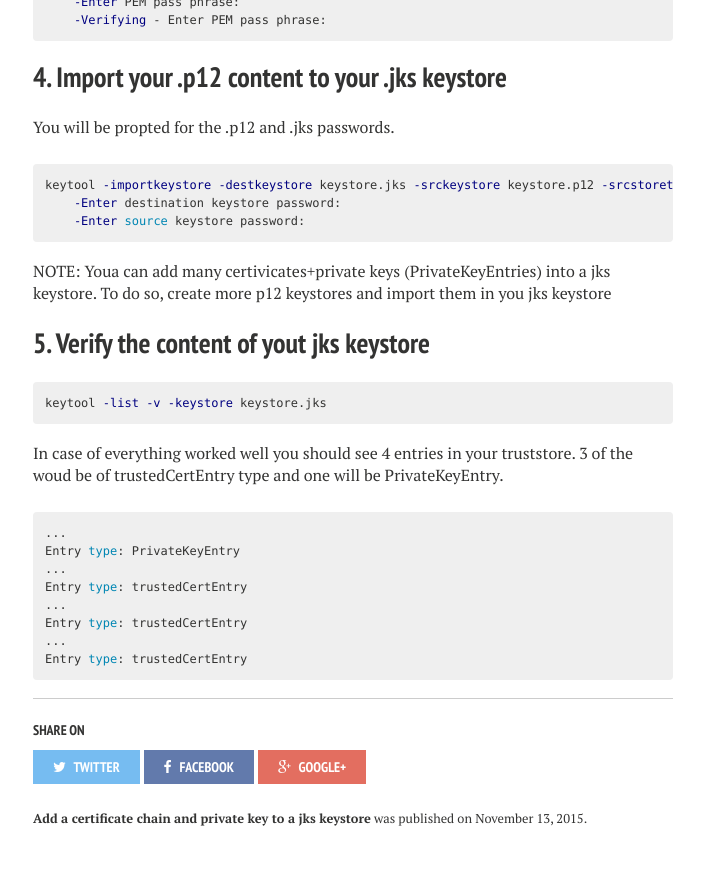
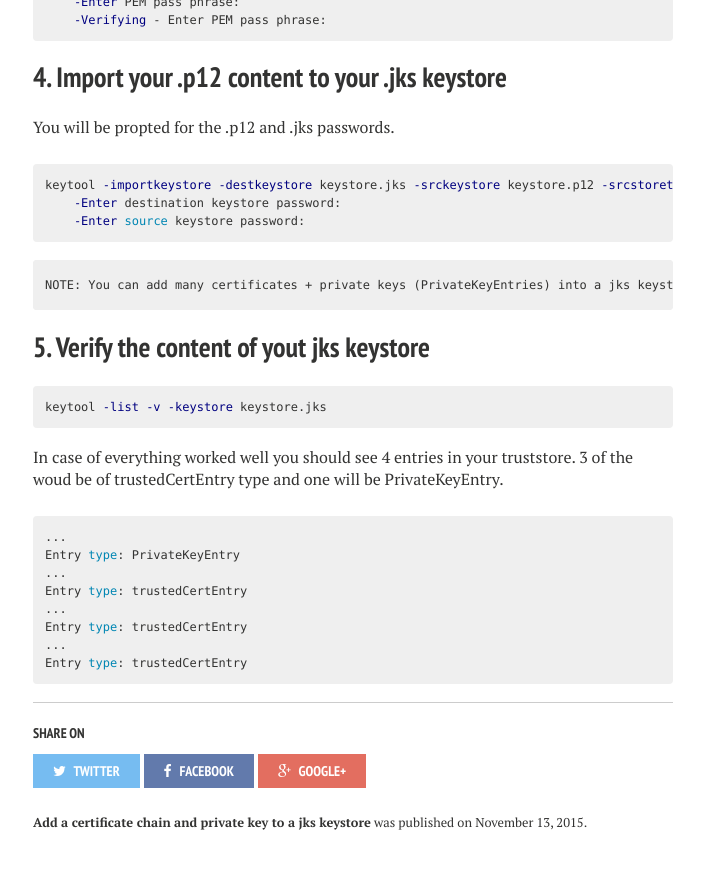
Before and after one commit to andreisid/andreisid.github.io, a Jekyll site: the page built from _posts/2015-11-13-add-a-certificate-chain-and-private-key-to-a-jks-keystore.markdown, in a window 1280 px wide and 900 px high, scrolled down 1988 px. Shown: the top 869 px of the window, without its empty margins (287-991 px from the left). Built offline with Jekyll 4.4.1, drawn with Linux system fonts in a browser that asks for light colours; nearby versions of some CDN libraries; comment, search, counter and statistics services are not loaded.

Commit message:
typo fix

```diff
--- a/_posts/2015-11-13-add-a-certificate-chain-and-private-key-to-a-jks-keystore.markdown
+++ b/_posts/2015-11-13-add-a-certificate-chain-and-private-key-to-a-jks-keystore.markdown
@@ -99,7 +99,7 @@ keytool -importkeystore -destkeystore keystore.jks -srckeystore keystore.p12 -sr
     -Enter source keystore password:
 {% endhighlight %}
 
-NOTE: Youa can add many certivicates+private keys (PrivateKeyEntries) into a jks keystore. To do so, create more p12 keystores and import them in you jks keystore
+    NOTE: You can add many certificates + private keys (PrivateKeyEntries) into a jks keystore. To do so, create more p12 keystores and import them in you jks keystore as described in step 4
 
 ## 5. Verify the content of yout jks keystore
 
```
